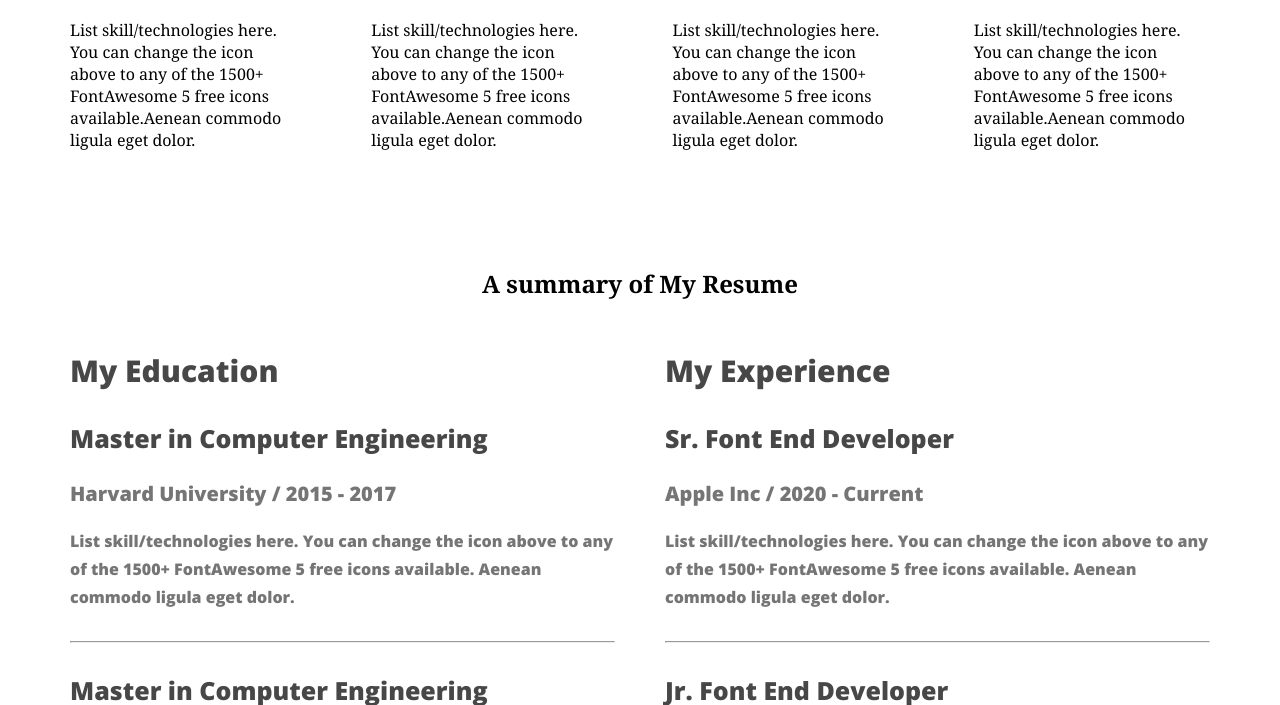
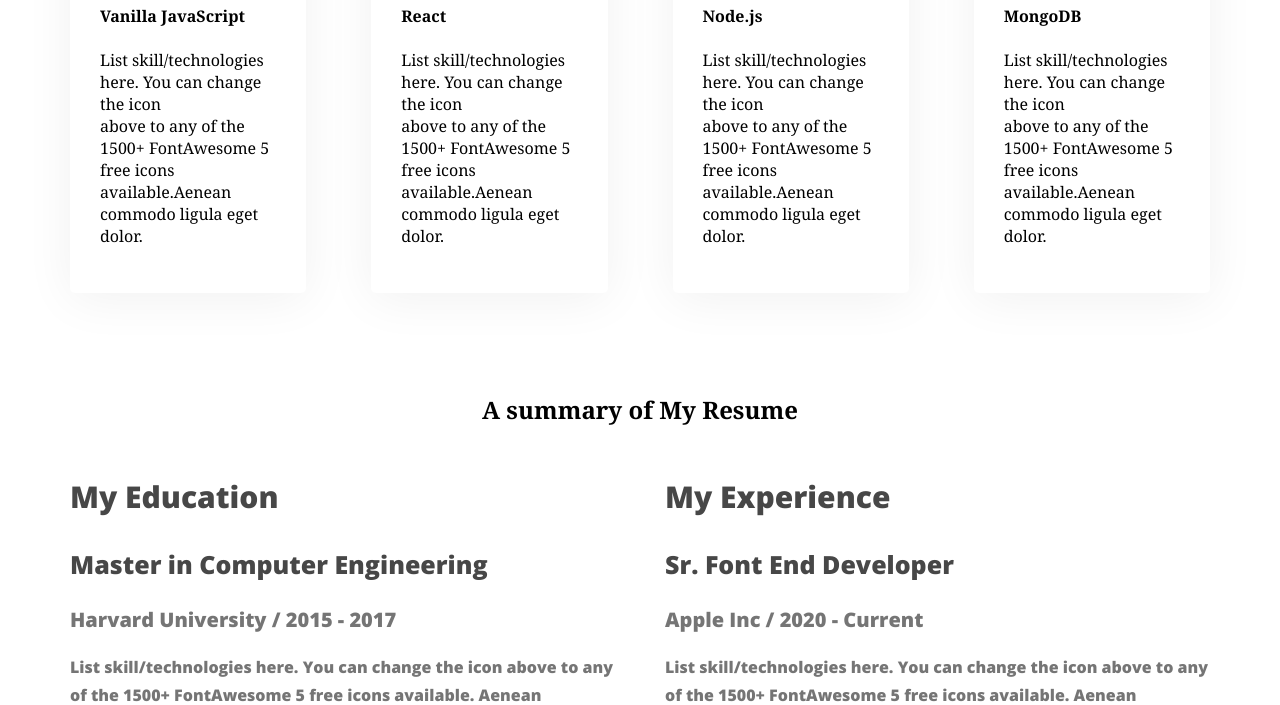
Before and after one commit to NadimSrabon/Developer-Portfolio, a plain HTML site: page index.html in a window 1280 px wide. Shown: the part 1678-2383 px from the top of the page. Drawn offline with nearby package versions, Linux system fonts and the light colour scheme.

Commit message:
ebar shotti

```diff
--- a/index.html
+++ b/index.html
@@ -79,28 +79,28 @@
                 resume and project portfolio.
             </p>
             <div class="skill-container">
-                <div class="skils">
+                <div class="skills">
                     <img src="images/icons/js.png" alt="">
                     <h4 class="slill-name">Vanilla JavaScript</h4>
                     <p class="skill-info">List skill/technologies here. You can change the icon<br>
                         above to any of the 1500+ FontAwesome 5 free icons
                         available.Aenean commodo ligula eget dolor.</p>
                 </div>
-                <div class="skils">
+                <div class="skills">
                     <img src="images/icons/react.png" alt="">
                     <h4 class="slill-name">React</h4>
                     <p class="skill-info">List skill/technologies here. You can change the icon<br>
                         above to any of the 1500+ FontAwesome 5 free icons
                         available.Aenean commodo ligula eget dolor.</p>
                 </div>
-                <div class="skils">
+                <div class="skills">
                     <img src="images/icons/nodejs.png" alt="">
                     <h4 class="slill-name">Node.js</h4>
                     <p class="skill-info">List skill/technologies here. You can change the icon<br>
                         above to any of the 1500+ FontAwesome 5 free icons
                         available.Aenean commodo ligula eget dolor.</p>
                 </div>
-                <div class="skils">
+                <div class="skills">
                     <img src="images/icons/mongo.png" alt="">
                     <h4 class="slill-name">MongoDB</h4>
                     <p class="skill-info">List skill/technologies here. You can change the icon<br>
```
